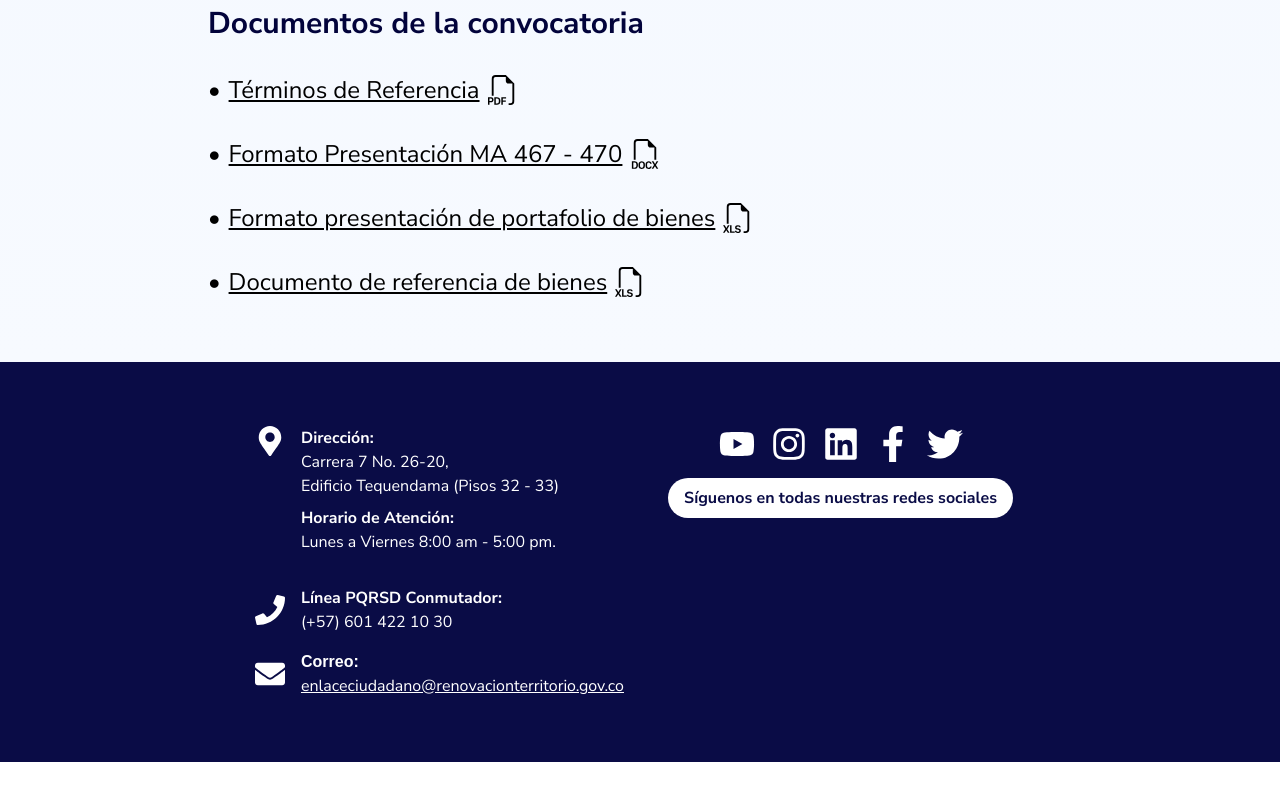
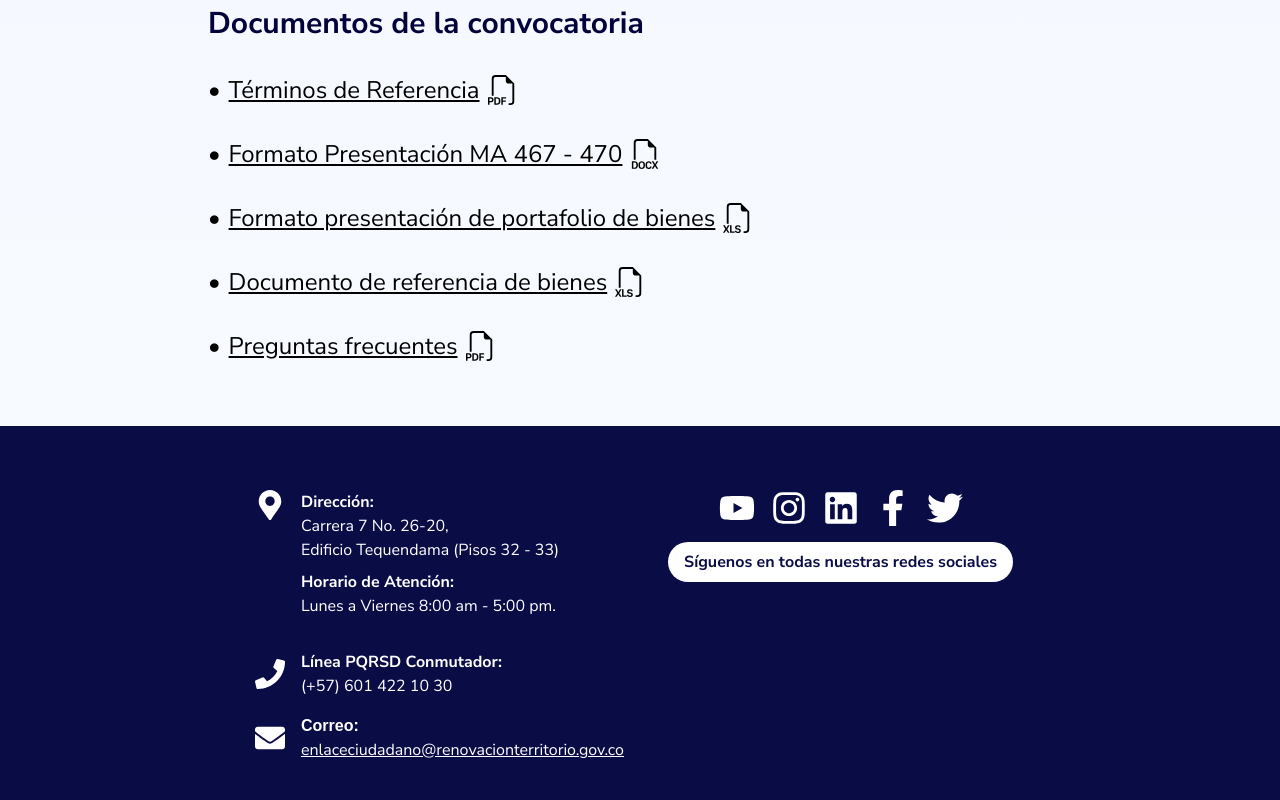
Before and after one commit to jorgeduque007/portal_direccion, a Next.js app: page /convocatorias in a window 1280 px wide. Shown: the part 1824-2624 px from the top of the page. Before the commit the page ends 2586 px from the top, so only its background shows below. Built offline with nearby package versions, Linux system fonts and the light colour scheme.

Commit message:
new convocatorias pregntas frecuentes

```diff
--- a/pages/convocatorias.tsx
+++ b/pages/convocatorias.tsx
@@ -169,6 +169,20 @@ const ConvocatoriasPage: React.FC = () => {
                 <BsFiletypeXls className="text-3xl text-black ml-2" />
               </a>
             </li>
+            <li className="mb-8 flex items-center gap-2">
+              <a
+                href="https://stpnis.blob.core.windows.net/testdsci/preregistroArgelia/Documento_Aclaraciones_ACMP_No_01_Argelia.pdf "
+                target="_blank"
+                rel="noopener noreferrer"
+                className=" flex items-center"
+              >
+                <span className="mr-2">•</span>
+                <span className="underline">
+                  Preguntas frecuentes
+                </span>
+                <BsFiletypePdf className="text-3xl text-black ml-2" />
+              </a>
+            </li>
           </ul>
         </div>
       </div>
```
